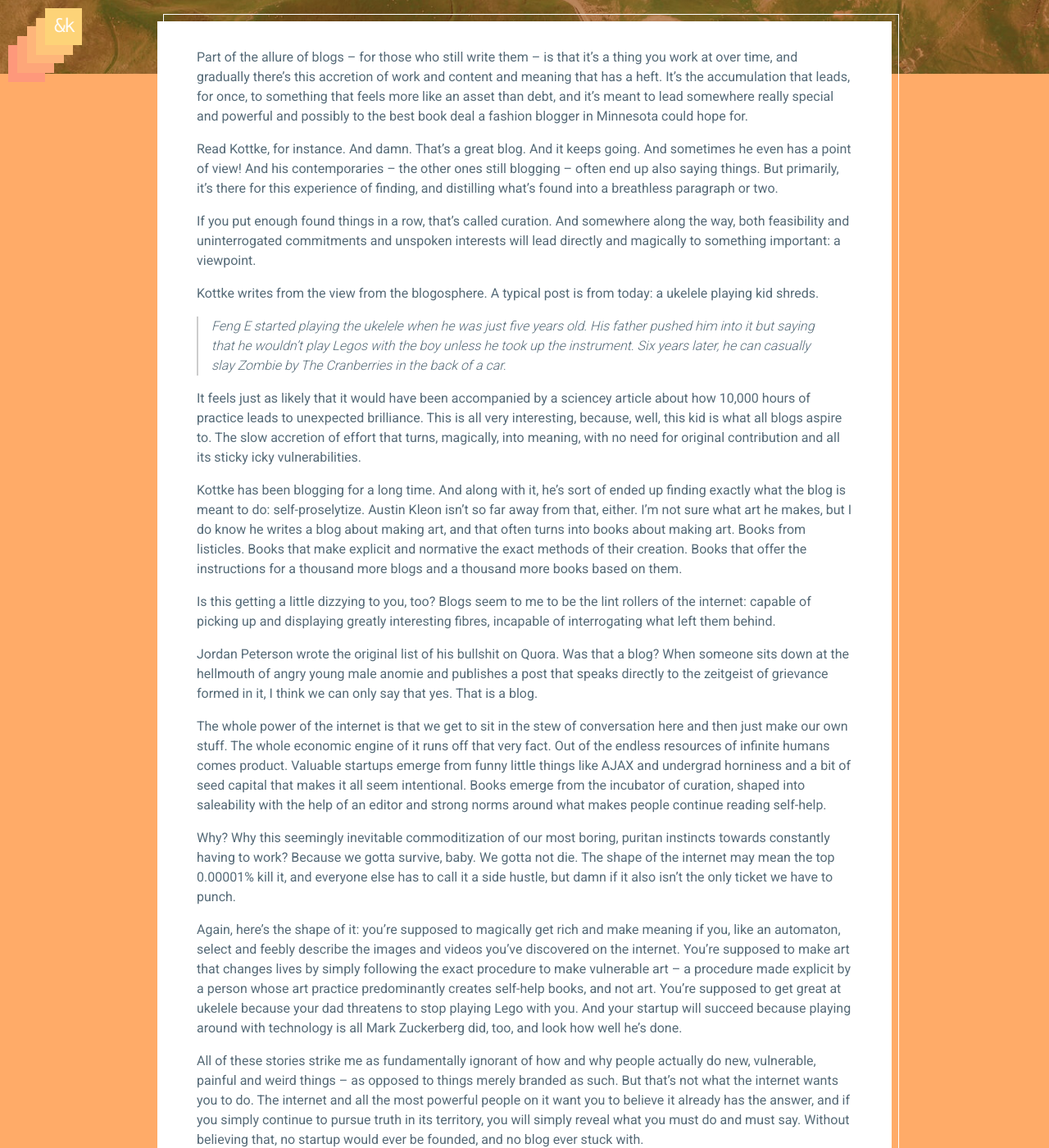
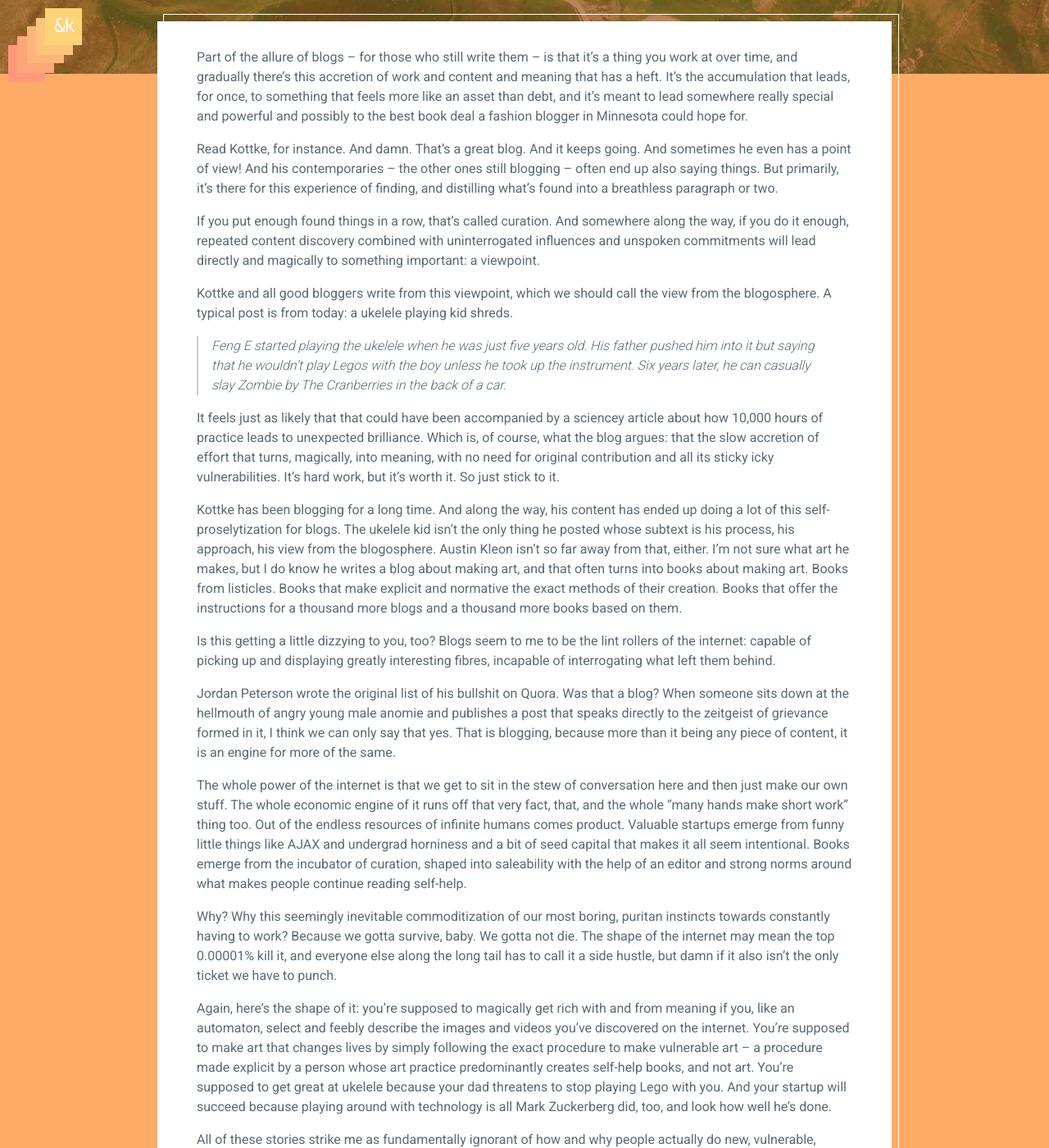
Before and after one commit to andkon/andkon.github.io, a Jekyll site: the page built from _posts/2018-09-20-the-view-from-the-long-tail.md, in a window 1280 px wide and 1400 px high, scrolled down 198 px. Shown: the whole window at 82% size. Built offline with Jekyll 4.4.1, drawn with Linux system fonts in a browser that asks for light colours.

Commit message:
Final edits

```diff
--- a/_posts/2018-09-20-the-view-from-the-long-tail.md
+++ b/_posts/2018-09-20-the-view-from-the-long-tail.md
@@ -6,25 +6,25 @@
 
 Read Kottke, for instance. And damn. That's a great blog. And it keeps going. And sometimes he even has a point of view! And his contemporaries – the other ones still blogging – often end up also saying things. But primarily, it's there for this experience of finding, and distilling what's found into a breathless paragraph or two.
 
-If you put enough found things in a row, that's called curation. And somewhere along the way, both feasibility and uninterrogated commitments and unspoken interests will lead directly and magically to something important: a viewpoint.
+If you put enough found things in a row, that's called curation. And somewhere along the way, if you do it enough, repeated content discovery combined with uninterrogated influences and unspoken commitments will lead directly and magically to something important: a viewpoint.
 
-Kottke writes from the view from the blogosphere. A typical post is from today: a ukelele playing kid shreds.
+Kottke and all good bloggers write from this viewpoint, which we should call the view from the blogosphere. A typical post is from today: a ukelele playing kid shreds.
 
 > Feng E started playing the ukelele when he was just five years old. His father pushed him into it but saying that he wouldn’t play Legos with the boy unless he took up the instrument. Six years later, he can casually slay Zombie by The Cranberries in the back of a car.
 
-It feels just as likely that it would have been accompanied by a sciencey article about how 10,000 hours of practice leads to unexpected brilliance. This is all very interesting, because, well, this kid is what all blogs aspire to. The slow accretion of effort that turns, magically, into meaning, with no need for original contribution and all its sticky icky vulnerabilities.
+It feels just as likely that that could have been accompanied by a sciencey article about how 10,000 hours of practice leads to unexpected brilliance. Which is, of course, what the blog argues: that the slow accretion of effort that turns, magically, into meaning, with no need for original contribution and all its sticky icky vulnerabilities. It's hard work, but it's worth it. So just stick to it.
 
-Kottke has been blogging for a long time. And along with it, he's sort of ended up finding exactly what the blog is meant to do: self-proselytize. Austin Kleon isn't so far away from that, either. I'm not sure what art he makes, but I do know he writes a blog about making art, and that often turns into books about making art. Books from listicles. Books that make explicit and normative the exact methods of their creation. Books that offer the instructions for a thousand more blogs and a thousand more books based on them.
+Kottke has been blogging for a long time. And along the way, his content has ended up doing a lot of this self-proselytization for blogs. The ukelele kid isn't the only thing he posted whose subtext is his process, his approach, his view from the blogosphere. Austin Kleon isn't so far away from that, either. I'm not sure what art he makes, but I do know he writes a blog about making art, and that often turns into books about making art. Books from listicles. Books that make explicit and normative the exact methods of their creation. Books that offer the instructions for a thousand more blogs and a thousand more books based on them.
 
 Is this getting a little dizzying to you, too? Blogs seem to me to be the lint rollers of the internet: capable of picking up and displaying greatly interesting fibres, incapable of interrogating what left them behind.
 
-Jordan Peterson wrote the original list of his bullshit on Quora. Was that a blog? When someone sits down at the hellmouth of angry young male anomie and publishes a post that speaks directly to the zeitgeist of grievance formed in it, I think we can only say that yes. That is a blog.
+Jordan Peterson wrote the original list of his bullshit on Quora. Was that a blog? When someone sits down at the hellmouth of angry young male anomie and publishes a post that speaks directly to the zeitgeist of grievance formed in it, I think we can only say that yes. That is blogging, because more than it being any piece of content, it is an engine for more of the same.
 
-The whole power of the internet is that we get to sit in the stew of conversation here and then just make our own stuff. The whole economic engine of it runs off that very fact. Out of the endless resources of infinite humans comes product. Valuable startups emerge from funny little things like AJAX and undergrad horniness and a bit of seed capital that makes it all seem intentional. Books emerge from the incubator of curation, shaped into saleability with the help of an editor and strong norms around what makes people continue reading self-help.
+The whole power of the internet is that we get to sit in the stew of conversation here and then just make our own stuff. The whole economic engine of it runs off that very fact, that, and the whole "many hands make short work" thing too. Out of the endless resources of infinite humans comes product. Valuable startups emerge from funny little things like AJAX and undergrad horniness and a bit of seed capital that makes it all seem intentional. Books emerge from the incubator of curation, shaped into saleability with the help of an editor and strong norms around what makes people continue reading self-help.
 
-Why? Why this seemingly inevitable commoditization of our most boring, puritan instincts towards constantly having to work? Because we gotta survive, baby. We gotta not die. The shape of the internet may mean the top 0.00001% kill it, and everyone else has to call it a side hustle, but damn if it also isn't the only ticket we have to punch.
+Why? Why this seemingly inevitable commoditization of our most boring, puritan instincts towards constantly having to work? Because we gotta survive, baby. We gotta not die. The shape of the internet may mean the top 0.00001% kill it, and everyone else along the long tail has to call it a side hustle, but damn if it also isn't the only ticket we have to punch.
 
-Again, here's the shape of it: you're supposed to magically get rich and make meaning if you, like an automaton, select and feebly describe the images and videos you've discovered on the internet. You're supposed to make art that changes lives by simply following the exact procedure to make vulnerable art – a procedure made explicit by a person whose art practice predominantly creates self-help books, and not art. You're supposed to get great at ukelele because your dad threatens to stop playing Lego with you. And your startup will succeed because playing around with technology is all Mark Zuckerberg did, too, and look how well he's done.
+Again, here's the shape of it: you're supposed to magically get rich with and from meaning if you, like an automaton, select and feebly describe the images and videos you've discovered on the internet. You're supposed to make art that changes lives by simply following the exact procedure to make vulnerable art – a procedure made explicit by a person whose art practice predominantly creates self-help books, and not art. You're supposed to get great at ukelele because your dad threatens to stop playing Lego with you. And your startup will succeed because playing around with technology is all Mark Zuckerberg did, too, and look how well he's done.
 
 All of these stories strike me as fundamentally ignorant of how and why people actually do new, vulnerable, painful and weird things – as opposed to things merely branded as such. But that's not what the internet wants you to do. The internet and all the most powerful people on it want you to believe it already has the answer, and if you simply continue to pursue truth in its territory, you will simply reveal what you must do and must say. Without believing that, no startup would ever be founded, and no blog ever stuck with.
 
```
